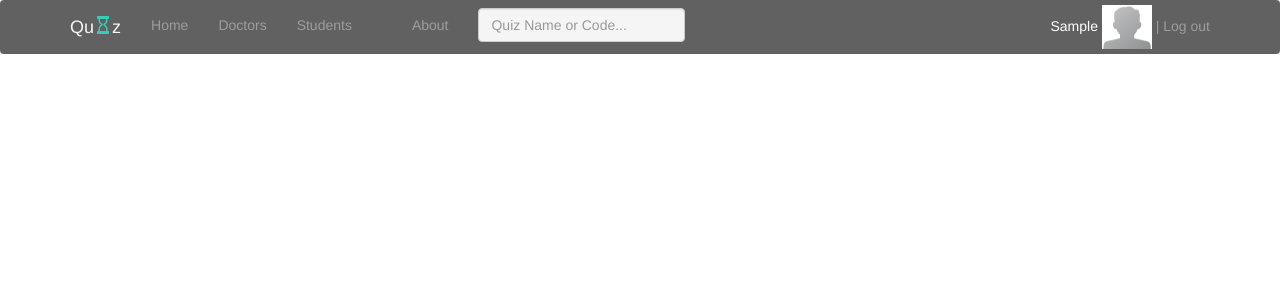
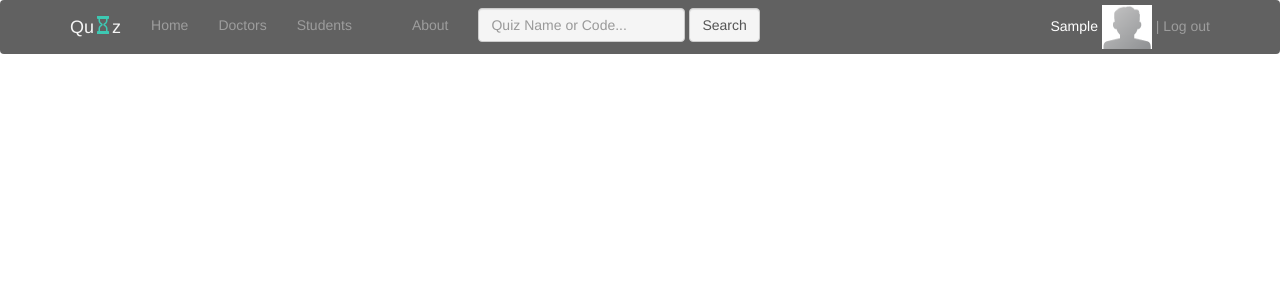
Before and after one commit to MohamedHesham96/Tester-Project, a PHP site: page /view/About.php in a window 1280 px wide. Shown: the top 300 px of the page. Run offline with PHP 8.4, Linux system fonts and the light colour scheme; the visitor is signed in with stand-in values (Sample User, id 1); data comes from the database, SQL or seed files in the repository; data that the repository does not hold is empty.

Commit message:
Edite Search button , Edite Search page

```diff
--- a/view/Header.php
+++ b/view/Header.php
@@ -68,8 +68,9 @@
                             <ul class="nav navbar-nav navbar-right">
 
                                 <li>
-                                    <form class="navbar-search navbar-form" method="get" action="">
-                                        <input style="background:#f5f5f5 " class="form-control" placeholder="Quiz Name or Code..." name="s" type="text" ">
+                                    <form class="navbar-search navbar-form" method="get" action="SearchPage.php">
+                                        <input style="background:#f5f5f5 " class="form-control" placeholder="Quiz Name or Code..." name="Search" type="text" >
+                                        <input style="background:#f5f5f5 " class="form-control" type="submit" value="Search" name="SearchSub">
                                     </form>
                                 </li>
 
```
Also changed, not shown: view/SearchPage.php (+23 -7 lines).
